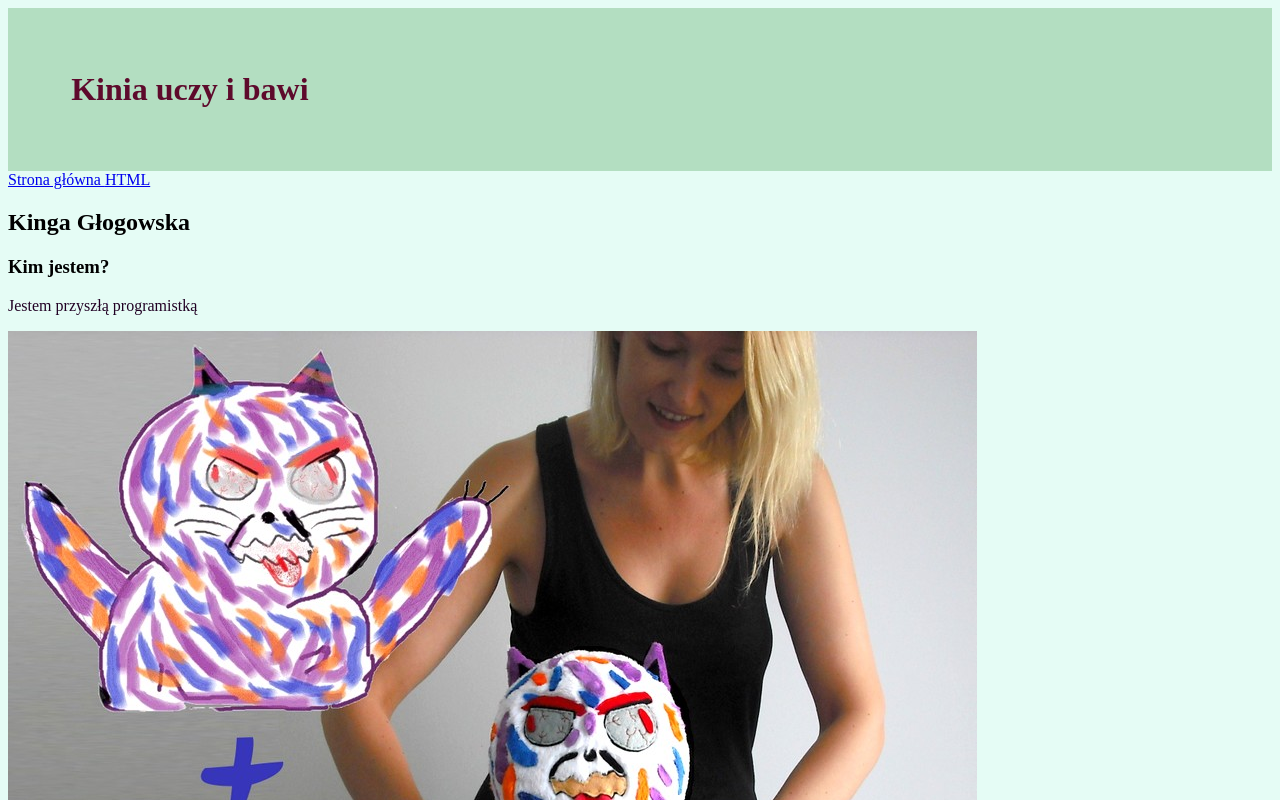
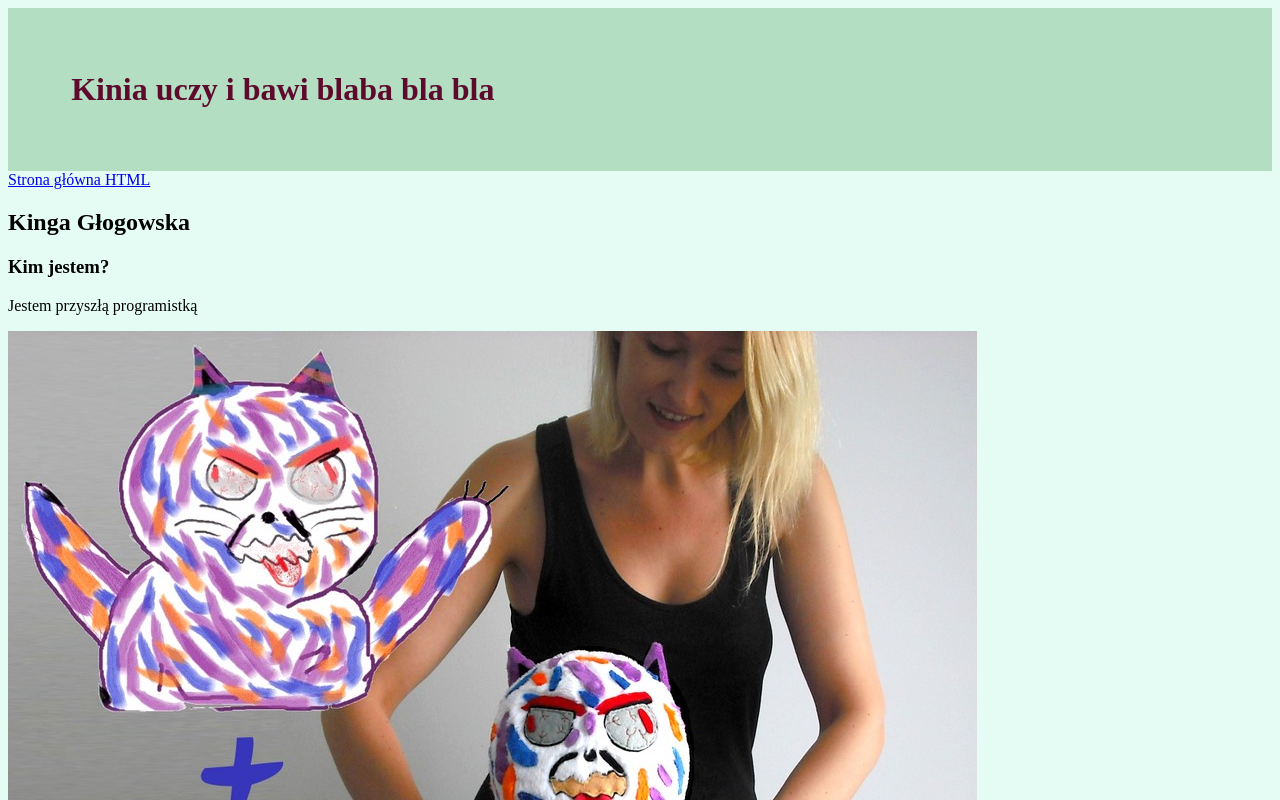
Before and after one commit to Kinga-Glogowska/homepage, a plain HTML site: page index.html in a window 1280 px wide. Shown: the top 800 px of the page. Drawn offline with Linux system fonts and the light colour scheme.

Commit message:
new heading content and colot of paragraph

```diff
--- a/index.html
+++ b/index.html
@@ -12,7 +12,7 @@ type="text/css">
 
 <body>
     <header>
-        <h1> Kinia uczy i bawi </h1>
+        <h1> Kinia uczy i bawi blaba bla bla </h1>
         <nav>
             <a href="index.html">Strona główna </a>
             <a href="nauka-html.html">HTML</a>
--- a/style.css
+++ b/style.css
@@ -10,9 +10,6 @@ h1 {
     padding: 5%;
 }
 
-p {
-    color: #210124;
-
 }
 h4 {
     color: #210124;
```
